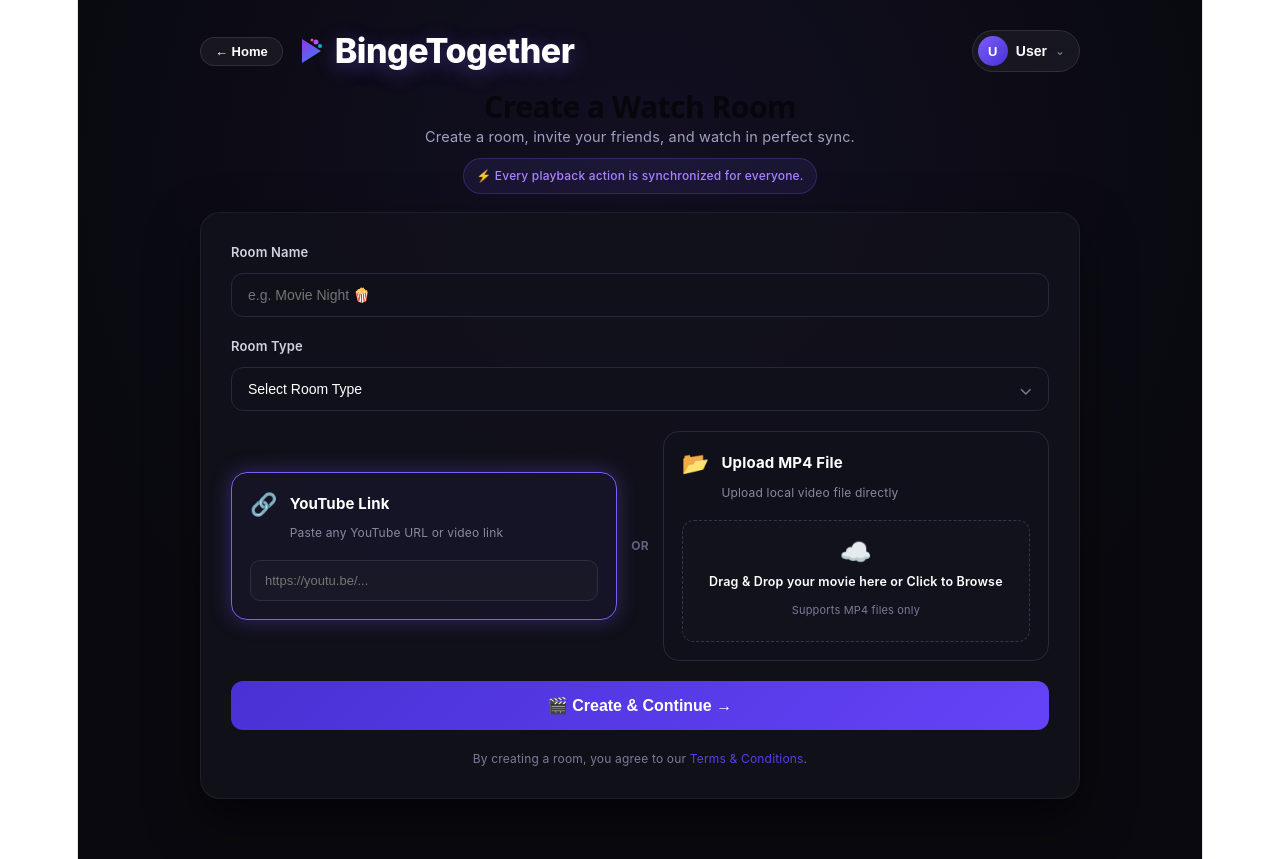
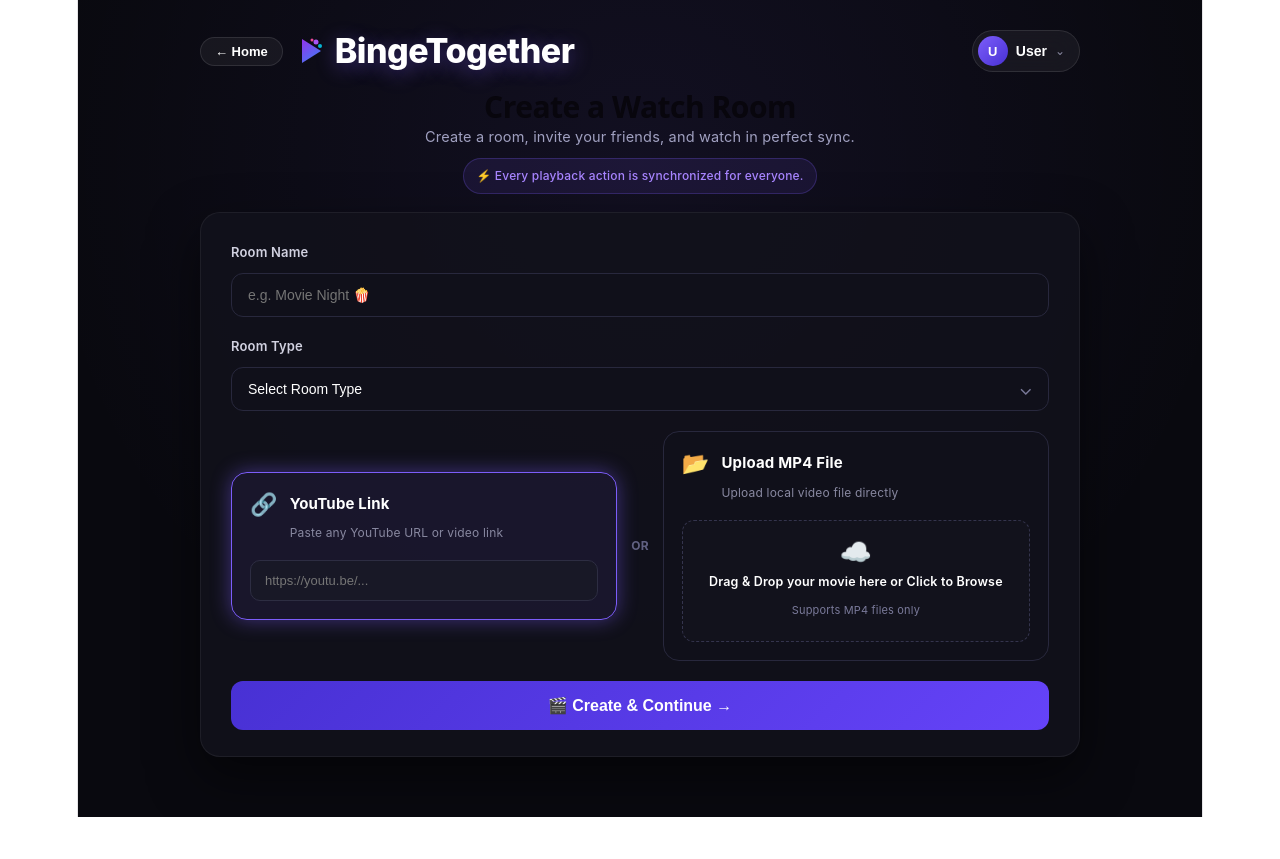
Before and after one commit to void2306/BingeTogether-Frontend, a React (Vite) app: page /create in a window 1280 px wide. After the commit the page ends 817 px from the top, so only its background shows below. Built offline with nearby package versions, Linux system fonts and the light colour scheme.

Commit message:
fix: removed terms line, fixed card active glow for both options and modal code wrapping

```diff
--- a/src/pages/CreateRoomPage.css
+++ b/src/pages/CreateRoomPage.css
@@ -28,7 +28,7 @@
   max-width: 880px;
   display: flex;
   flex-direction: column;
-  gap: 18px; /* Tighter layout gap */
+  gap: 18px;
   z-index: 2;
   animation: slideUpFade 0.4s cubic-bezier(0.16, 1, 0.3, 1);
 }
@@ -38,7 +38,7 @@
   to { opacity: 1; transform: translateY(0); }
 }
 
-/* Navbar & Centered Logo */
+/* Navbar */
 .create-navbar {
   display: flex;
   justify-content: space-between;
@@ -48,7 +48,7 @@
 .navbar-left {
   display: flex;
   align-items: center;
-  gap: 12px; /* Pulled logo closer */
+  gap: 12px;
 }
 
 .back-home-btn {
@@ -283,9 +283,9 @@
 
 /* Active Purple Glow Ring */
 .source-card.selected-glow {
-  border-color: #7c5dfa;
-  box-shadow: 0 0 20px rgba(124, 93, 250, 0.35);
-  background: rgba(124, 93, 250, 0.05);
+  border-color: #7c5dfa !important;
+  box-shadow: 0 0 20px rgba(124, 93, 250, 0.45) !important;
+  background: rgba(124, 93, 250, 0.08) !important;
 }
 
 .source-card-header {
@@ -388,23 +388,11 @@
   to { transform: translateY(-4px); }
 }
 
-.terms-disclaimer {
-  color: #7a7a9a;
-  font-size: 12px;
-  margin: 0;
-  text-align: center;
-}
-
-.terms-disclaimer a {
-  color: #5640e8;
-  text-decoration: none;
-}
-
 /* ROOM CREATED SUCCESS MODAL */
 .room-modal-backdrop {
   position: fixed;
   inset: 0;
-  background: rgba(0, 0, 0, 0.8);
+  background: rgba(0, 0, 0, 0.82);
   backdrop-filter: blur(10px);
   z-index: 9999;
   display: flex;
@@ -418,11 +406,12 @@
   border: 1px solid rgba(124, 93, 250, 0.4);
   border-radius: 20px;
   padding: 32px 28px;
-  max-width: 420px;
+  max-width: 440px;
   width: 100%;
   text-align: center;
   box-shadow: 0 25px 60px rgba(0, 0, 0, 0.8);
   animation: modalPop 0.3s cubic-bezier(0.16, 1, 0.3, 1);
+  box-sizing: border-box;
 }
 
 @keyframes modalPop {
@@ -452,10 +441,11 @@
   background: #0d0d17;
   border: 1px dashed rgba(124, 93, 250, 0.5);
   border-radius: 14px;
-  padding: 14px 12px;
+  padding: 14px 16px;
   margin-bottom: 20px;
-  overflow: hidden; /* Prevents overflow */
-  word-break: break-all; /* Breaks long room codes cleanly */
+  width: 100%;
+  box-sizing: border-box;
+  overflow: hidden;
 }
 
 .code-label {
@@ -464,16 +454,19 @@
   font-weight: 700;
   color: #7a7a9a;
   letter-spacing: 1px;
-  margin-bottom: 4px;
+  margin-bottom: 6px;
 }
+
+/* Scaled down + clean word break so long codes fit */
 .code-value {
-  font-size: 20px; /* Scaled down from 32px so long names fit comfortably */
+  font-size: 18px;
   font-weight: 800;
   letter-spacing: 1px;
   color: #ffffff;
   text-shadow: 0 0 12px rgba(124, 93, 250, 0.5);
-  word-wrap: break-word;
+  word-break: break-all;
   white-space: normal;
+  max-width: 100%;
 }
 
 .modal-actions-grid {
--- a/src/pages/CreateRoomPage.jsx
+++ b/src/pages/CreateRoomPage.jsx
@@ -312,9 +312,14 @@ function CreateRoomPage() {
                 type="text"
                 placeholder="https://youtu.be/..."
                 value={movieLink}
+                onFocus={() => {
+                  setActiveTab("link");
+                  setSelectedFile(null);
+                }}
                 onChange={(e) => {
                   setMovieLink(e.target.value);
                   setActiveTab("link");
+                  setSelectedFile(null);
                 }}
                 disabled={loading || uploading}
                 className="source-input"
@@ -382,10 +387,6 @@ function CreateRoomPage() {
               "🎬 Create & Continue →"
             )}
           </button>
-
-          <p className="terms-disclaimer">
-            By creating a room, you agree to our <a href="#terms">Terms & Conditions</a>.
-          </p>
         </div>
       </div>
     </div>
```
